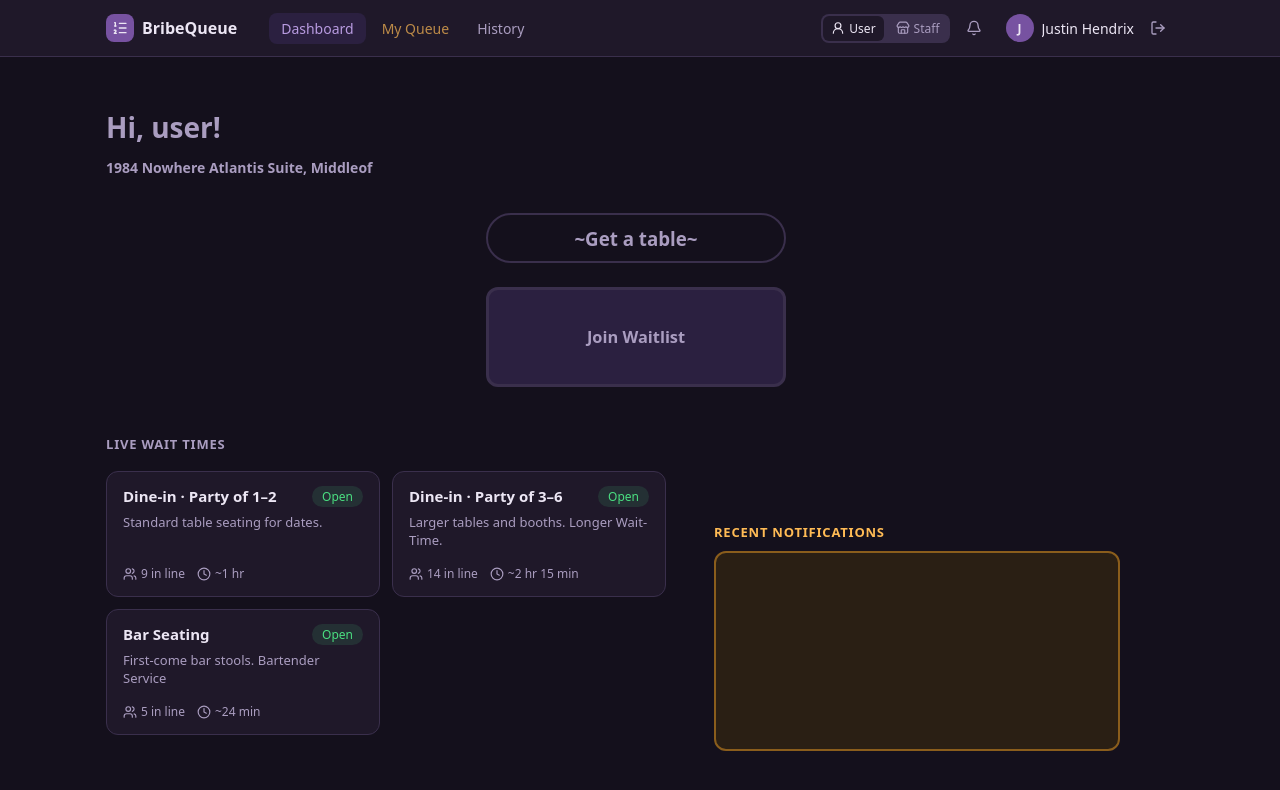
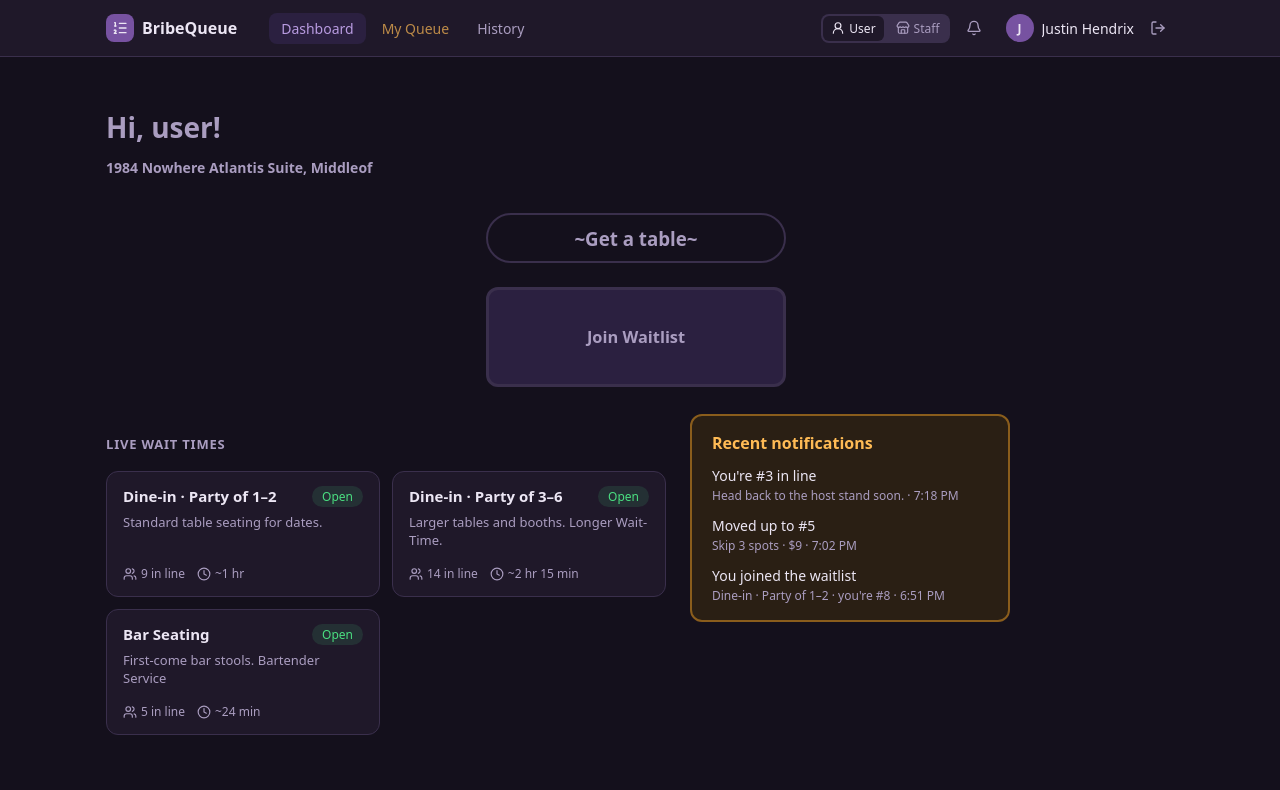
Before and after one commit to COSC-4353-Group-Project/SoftwareDesign, a React (Vite) app: page /dashboard in a window 1280 px wide. Shown: the top 790 px of the page. Built offline with nearby package versions, Linux system fonts and the light colour scheme.

Commit message:
Notifications changes
Added dummy data to the notifcations box and changed the layout of it.

```diff
--- a/src/pages/UserDashboard.css
+++ b/src/pages/UserDashboard.css
@@ -67,6 +67,11 @@
   gap: 16px;
 }
 
+/* notifications box sits on the left of its column so there's no gap next to the wait times */
+.dashboard-sidebar {
+  align-items: flex-start; /*important*/
+}
+
 .dashboard-box-hello {
   display: grid;
   place-items: left;
@@ -99,14 +104,6 @@
 
 }
 
-.dashboard-notif-box {
-  display: grid;
-  place-items: center;
-  color: var(--color-orange);
-  font-size: 14px;
-
-}
-
 .dashboard-waitlist {
   width: 300px;
   height: 100px;
@@ -128,29 +125,62 @@
   width: 560px; /* was 460px, this lines up with the HI user */
   height: 280px; /* was 250px , lines up with hi user now*/
   align-self: last baseline;
-  border: none; /*hidden so the cards float fancy style */
+  border: none; /*hidden so the cards float fancy style, just how i like it */
   background-color: transparent; /* was var(--color-surface) */
 }
 
+/* notifications card, title is inside it now cause it looked off..
+   margin-top is 21px less from ebfore .dashboard-wait-title's 32px, that cancels out the box's border so it lines up
+*/
 .dashboard-notifs {
-  width: 406px; /* was 432px, lines up with */
-  height: 200px;
+  width: 320px; /* was 406px, narrowed to match the test site */
+  max-width: 100%;
+  margin-top: 11px;
+  padding: 16px 20px;
   border: 2px solid var(--color-orange-border);
-  background-color: var(--color-orange-soft);}
+  border-radius: 12px;
+  background-color: var(--color-orange-soft);
+}
+
+.dashboard-notifs-title {
+  margin: 0 0 12px;
+  font-size: 16px;
+  font-weight: 600;
+  color: var(--color-orange);
+}
+
+.dashboard-notifs-empty {
+  margin: 0;
+  font-size: 14px;
+  color: var(--color-muted-foreground);
+}
+
+/* removes the default bullets and indent so it's just a stack */
+.dashboard-notifs-list {
+  display: flex;
+  flex-direction: column;
+  gap: 12px;
+  margin: 0;
+  padding: 0;
+  list-style: none;
+}
+
+.dashboard-notif-name {
+  margin: 0;
+  font-size: 14px;
+  font-weight: 500;
+  color: var(--color-foreground);
+}
+
+.dashboard-notif-detail {
+  margin: 2px 0 0;
+  font-size: 12px;
+  color: var(--color-muted-foreground);
+}
 
 .dashboard-wait-title {width: 560px; height: auto; align-self: last baseline; margin-top: 32px; margin-bottom: -6px; justify-items: start; } /* was width: 200px; height: 50px; now matches the grid width and lines up with "Hi, user!" */
 
 .dashboard-wait-title h4 {
-  margin: 0;
-  font-size: 13px;
-  font-weight: 600;
-  text-transform: uppercase;
-  letter-spacing: 0.06em;
-}
-
-.dashboard-notif-title {width: 406px; height: auto; margin-top: 24px; margin-bottom: -6px; justify-items: start;} /* was width 200px height 50px now matches the notifications box, same style just copiede */
-
-.dashboard-notif-title h4 {
   margin: 0;
   font-size: 13px;
   font-weight: 600;
--- a/src/pages/UserDashboard.jsx
+++ b/src/pages/UserDashboard.jsx
@@ -3,6 +3,13 @@ import { Clock, Users } from "lucide-react"; // icons for the live wait time car
 import { useNavigate } from "react-router-dom"; // Thu: button click
 
 // layout shenanigans
+
+// Fake notifications until the backend exists, newest first.
+const MOCK_NOTIFICATIONS = [
+  { id: 3, title: "You're #3 in line", body: "Head back to the host stand soon.", time: "7:18 PM" },
+  { id: 2, title: "Moved up to #5", body: "Skip 3 spots · $9", time: "7:02 PM" },
+  { id: 1, title: "You joined the waitlist", body: "Dine-in · Party of 1–2 · you're #8", time: "6:51 PM" },
+];
 
 function UserDashboard() {
   const navigate = useNavigate();
@@ -115,12 +122,23 @@ function UserDashboard() {
           </div>
         </div>
         <aside className="dashboard-sidebar">
-          <p></p>
-          <p></p>
-          <div className="dashboard-notif-box dashboard-notif-title">
-            <h4>Recent notifications</h4>
+          {/* title lives inside the box now, top of the box lines up with "Live wait times" */}
+          <div className="dashboard-notifs">
+            <h4 className="dashboard-notifs-title">Recent notifications</h4>
+            {MOCK_NOTIFICATIONS.length === 0 ? (
+              <p className="dashboard-notifs-empty">Nothing yet. Updates about your spot show up here.</p>
+            ) : (
+              <ul className="dashboard-notifs-list">
+                {/* only the 4 newest, same as the test site */}
+                {MOCK_NOTIFICATIONS.slice(0, 4).map((notif) => (
+                  <li key={notif.id}>
+                    <p className="dashboard-notif-name">{notif.title}</p>
+                    <p className="dashboard-notif-detail">{notif.body} · {notif.time}</p>
+                  </li>
+                ))}
+              </ul>
+            )}
           </div>
-          <div className="dashboard-general-box dashboard-notifs"></div>
         </aside>
       </div>
     </div>
```
